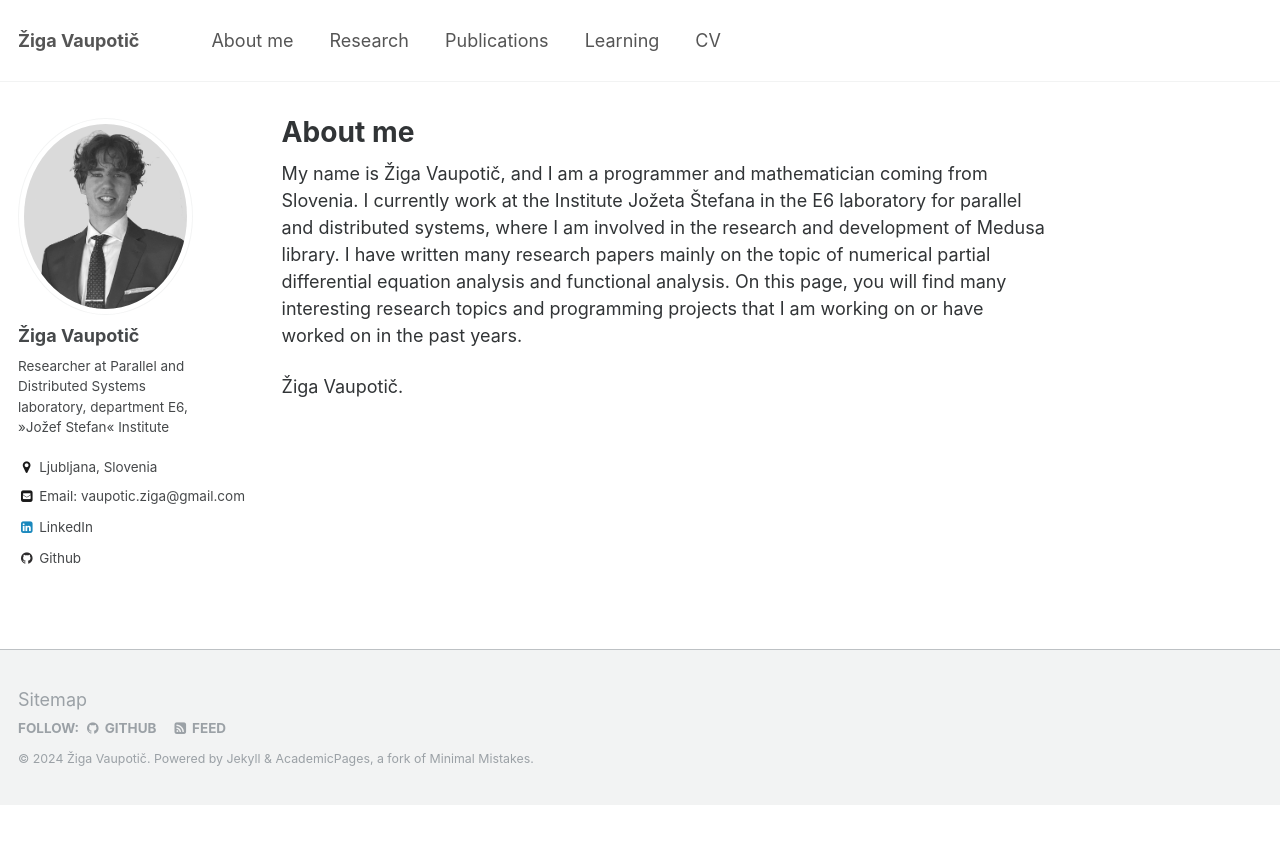
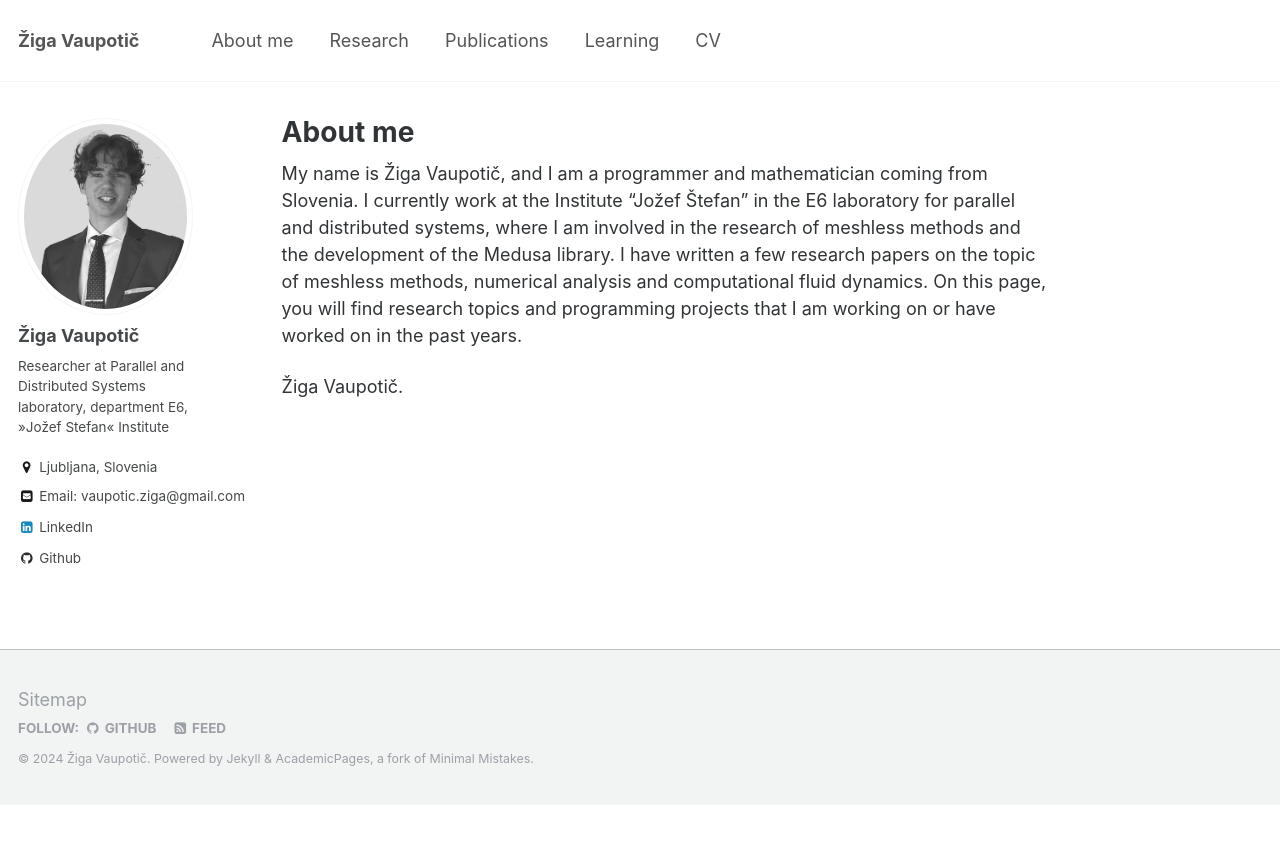
Before and after one commit to ziga-vaupotic/ziga-vaupotic.github.io, a Jekyll site: the page built from _pages/about.md, in a window 1280 px wide. Shown: the top 844 px of the page. Built offline with Jekyll 4.4.1, drawn with Linux system fonts in a browser that asks for light colours.

Commit message:
Small updates

```diff
--- a/_pages/about.md
+++ b/_pages/about.md
@@ -8,8 +8,8 @@ redirect_from:
   - /about.html
 ---
 
-My name is Žiga Vaupotič, and I am a programmer and mathematician coming from Slovenia. I currently work at the Institute Jožeta Štefana in the E6 laboratory for parallel and distributed systems, where I am involved in the research and development of Medusa library. I have written many research papers mainly on the topic of numerical partial differential equation analysis and functional analysis.
-On this page, you will find many interesting research topics and programming projects that I am working on or have worked on in the past years.
+My name is Žiga Vaupotič, and I am a programmer and mathematician coming from Slovenia. I currently work at the Institute "Jožef Štefan" in the E6 laboratory for parallel and distributed systems, where I am involved in the research of meshless methods and the development of the Medusa library. I have written a few research papers on the topic of meshless methods, numerical analysis and computational fluid dynamics.
+On this page, you will find research topics and programming projects that I am working on or have worked on in the past years.
 
 Žiga Vaupotič.
 
```
Also changed, not shown: _pages/research.md (+0 -3 lines), _publications/2024-04-02-hvdvd.md (added, +15 -0 lines), 1 other file.
